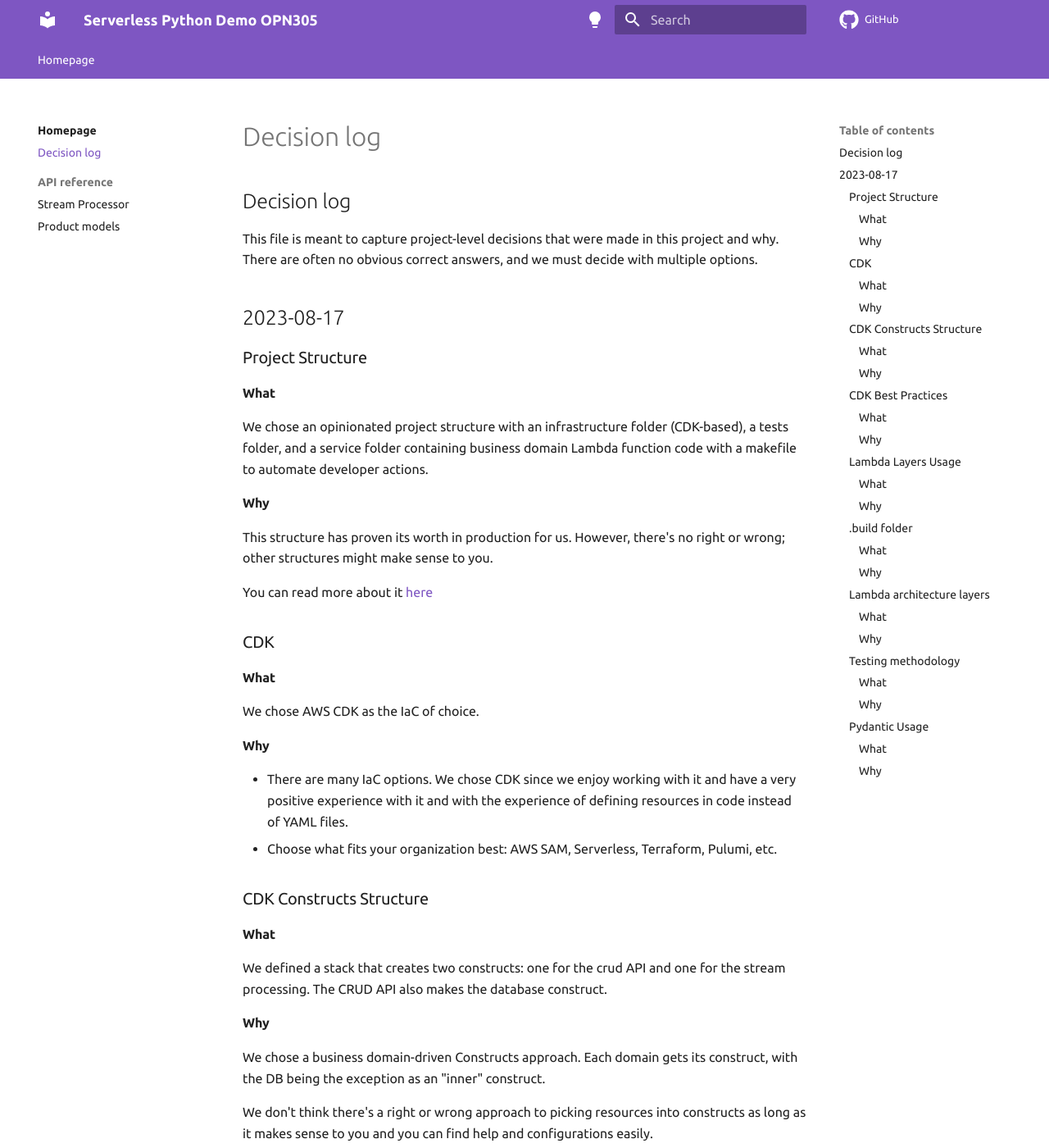
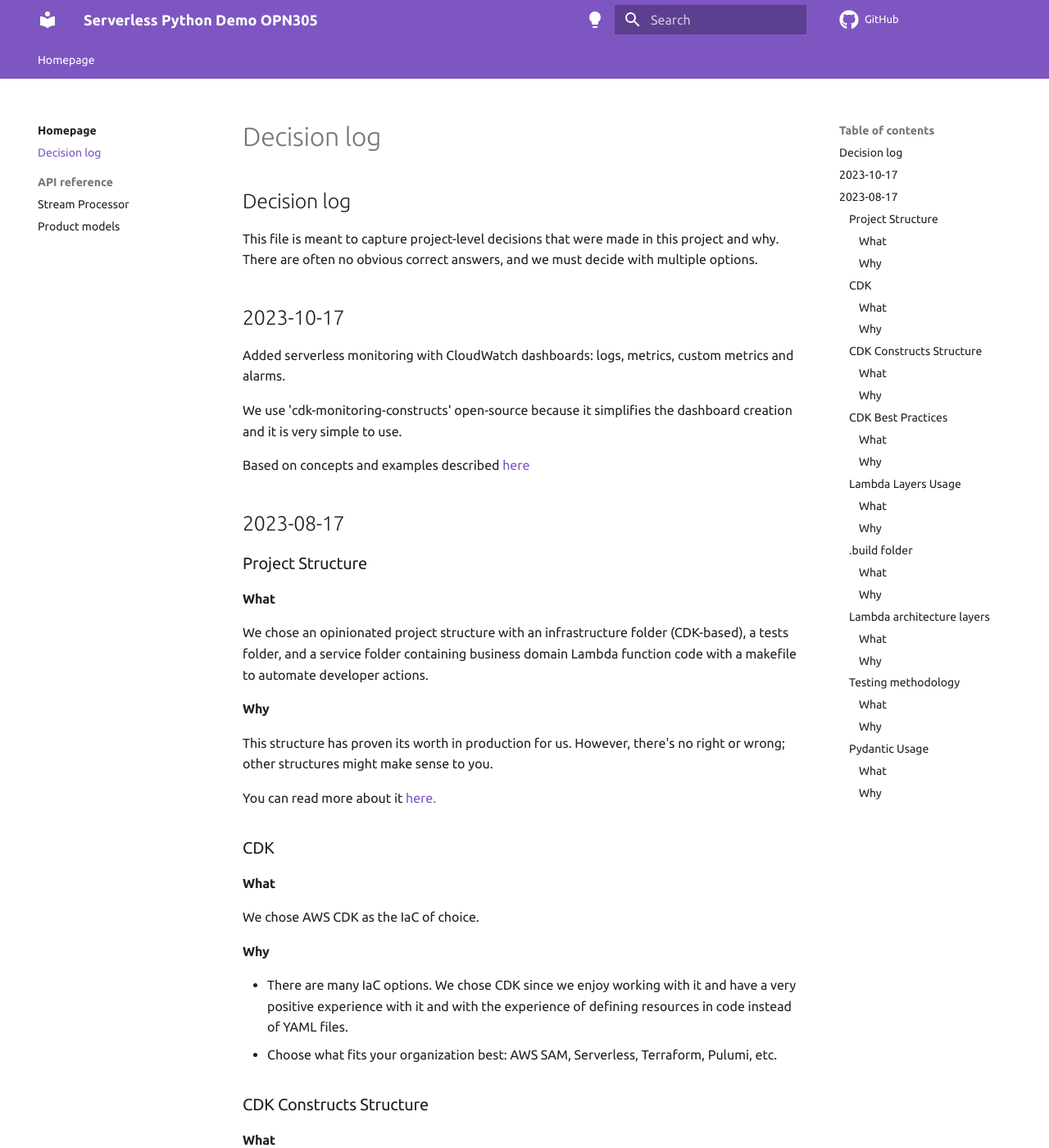
Before and after one commit to ran-isenberg/serverless-python-demo, an MkDocs documentation site: the page built from docs/decision_log.md, in a window 1280 px wide and 1400 px high. Shown: the whole window at 82% size. Built offline with MkDocs 1.6.1 and Material for MkDocs 9.7.7, drawn with Linux system fonts in a browser that asks for light colours; comment, search, counter and statistics services are not loaded.

Commit message:
docs: add monitoring docs

```diff
--- a/docs/decision_log.md
+++ b/docs/decision_log.md
@@ -1,6 +1,14 @@
 ## Decision log
 
 This file is meant to capture project-level decisions that were made in this project and why. There are often no obvious correct answers, and we must decide with multiple options.
+
+## 2023-10-17
+
+Added serverless monitoring with CloudWatch dashboards: logs, metrics, custom metrics and alarms.
+
+We use 'cdk-monitoring-constructs' open-source because it simplifies the dashboard creation and it is very simple to use.
+
+Based on concepts and examples described [here](https://www.ranthebuilder.cloud/post/how-to-effortlessly-monitor-serverless-applications-with-cloudwatch-part-one)
 
 ## 2023-08-17
 
@@ -13,7 +21,7 @@ We chose an opinionated project structure with an infrastructure folder (CDK-bas
 #### Why
 This structure has proven its worth in production for us. However, there's no right or wrong; other structures might make sense to you.
 
-You can read more about it [here](https://www.ranthebuilder.cloud/post/aws-cdk-best-practices-from-the-trenches)
+You can read more about it [here.](https://www.ranthebuilder.cloud/post/aws-cdk-best-practices-from-the-trenches)
 
 ### CDK
 
--- a/package.json
+++ b/package.json
@@ -1,5 +1,5 @@
 {
   "dependencies": {
-    "aws-cdk": "2.100.0"
+    "aws-cdk": "2.101.0"
   }
 }
```
Also changed, not shown: pyproject.toml (+4 -6 lines), 2 other files.
